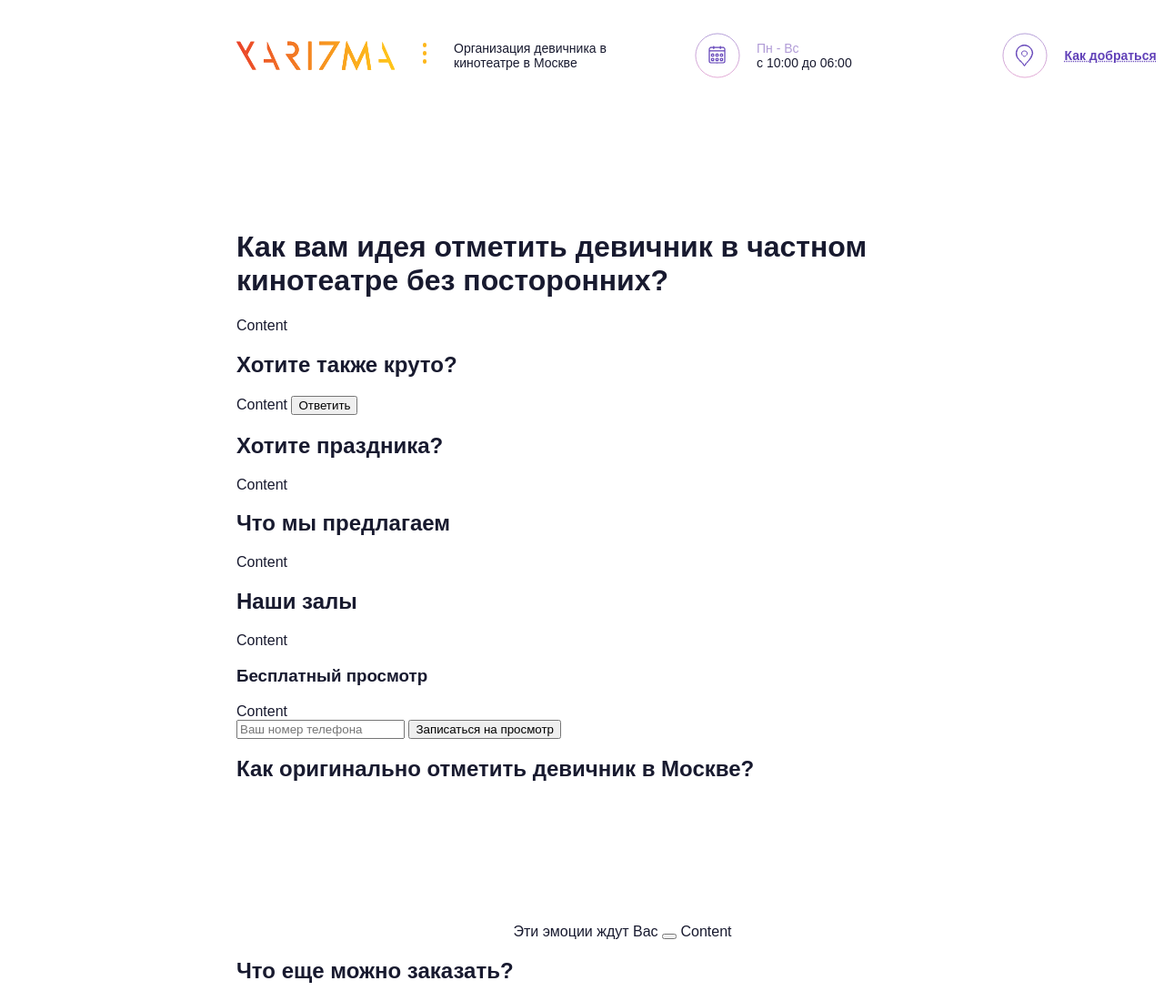
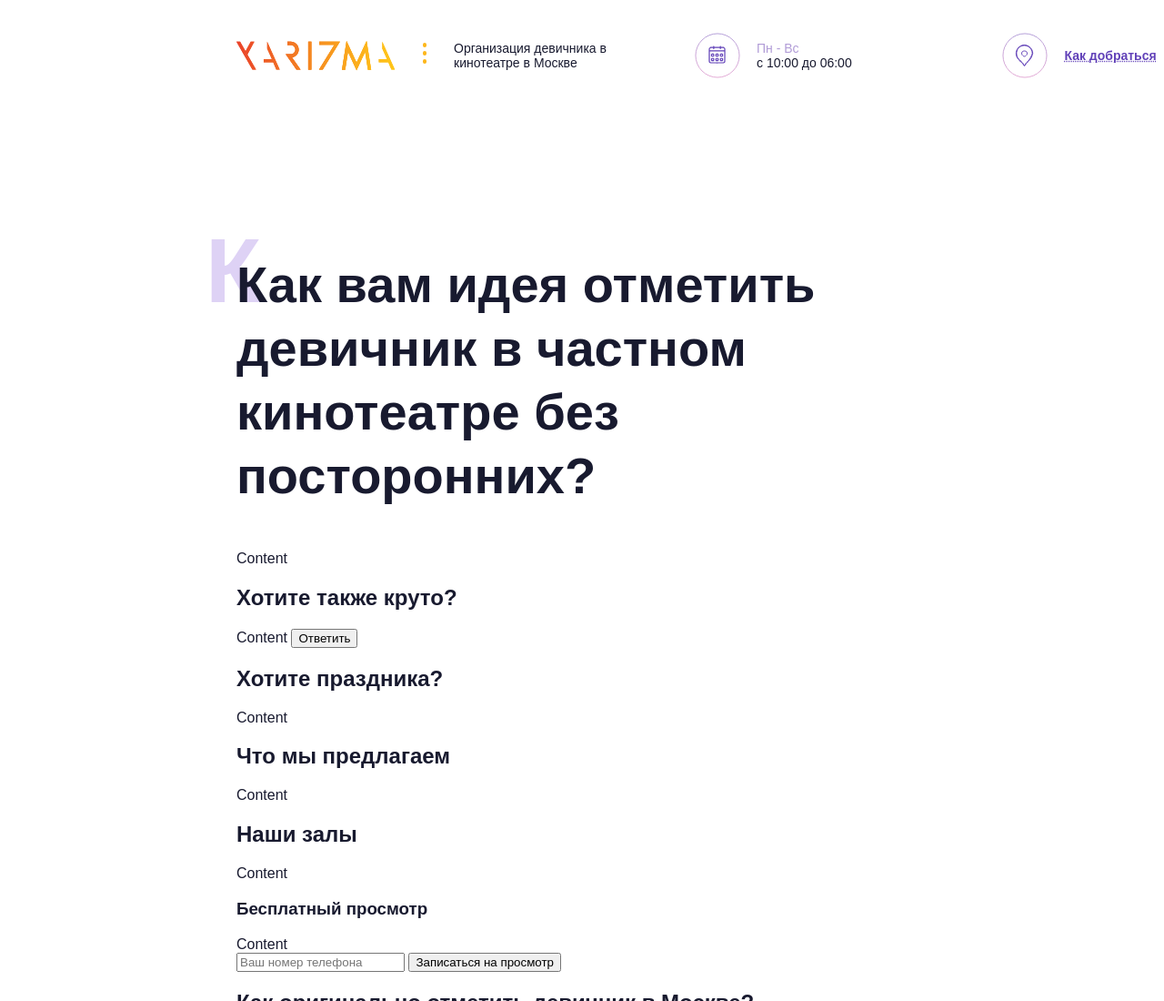
Before and after one commit to TatyanaDudchenko/party-landing-page, a plain HTML site: page index.html in a window 1280 px wide. Shown: the top 1100 px of the page at 91% size. Drawn offline with Linux system fonts and the light colour scheme.

Commit message:
Feat: drop-cap created

```diff
--- a/index.html
+++ b/index.html
@@ -30,7 +30,10 @@
         </ul>
     </header>
     <main class="content">
-        <h1>Как вам идея отметить девичник в частном кинотеатре без посторонних?</h1>
+        <div class="section-title-container">
+            <span class="drop-cap">К</span>
+            <h2 class="section-title">Как вам идея отметить девичник в частном кинотеатре без посторонних?</h2>
+        </div>
         <section>
             Content
         </section>
--- a/layout.css
+++ b/layout.css
@@ -27,6 +27,7 @@
     flex-wrap: nowrap;
     position: sticky;
     top: 0;
+    z-index: 1;
 }
 
 .company-title-container {
@@ -125,6 +126,27 @@
     padding: 116px 260px 0;
 }
 
+.section-title {
+    font-size: 56px;
+    line-height: 70px;
+    font-weight: 900;
+}
+
+.section-title-container {
+    position: relative;
+    z-index: 0;
+}
+
+.drop-cap {
+    font-size: 100px;
+    font-weight: 900;
+    line-height: 70px;
+    color: #ded2f5;
+    position: absolute;
+    z-index: -1;
+    top: -16px;
+    left: -34px;
+}
 /* =============================================================== */
 
 .footer {
```
